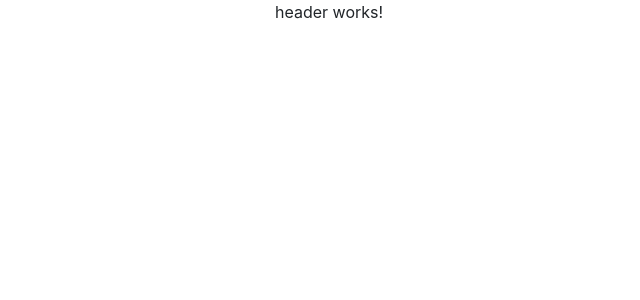
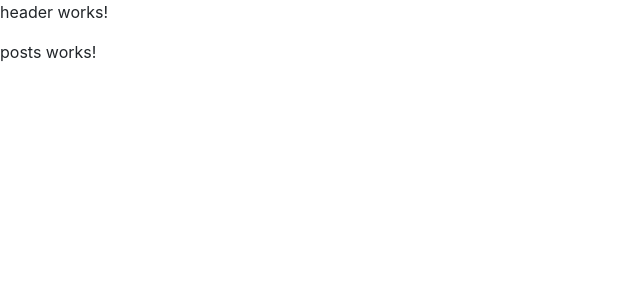
Before and after one commit to damianArgote/blog-frontend-angular, an Angular app: page /posts in a window 1280 px wide. Before the commit this address led to /. Shown: the top 300 px of the page, without its empty margins (0-640 px from the left). Built offline with nearby package versions, Linux system fonts and the light colour scheme.

Commit message:
Feature configure routing

```diff
--- a/src/app/app-routing.module.ts
+++ b/src/app/app-routing.module.ts
@@ -1,10 +1,14 @@
 import { NgModule } from '@angular/core';
 import { RouterModule, Routes } from '@angular/router';
+import {PostsComponent} from './posts/posts.component';
 
-const routes: Routes = [];
+const routes: Routes = [
+  {path:'posts', component:PostsComponent}
+];
 
 @NgModule({
   imports: [RouterModule.forRoot(routes)],
   exports: [RouterModule]
 })
 export class AppRoutingModule { }
+export const routingComponents = [PostsComponent]
--- a/src/app/app.component.html
+++ b/src/app/app.component.html
@@ -1,7 +1,2 @@
-<div class="container">
-  <div class="row">
-    <div class="col-lg-8 col-md-10 mx-auto">
-        <app-header></app-header>
-    </div>
-  </div>
-</div>
+<app-header></app-header>
+<router-outlet></router-outlet>
--- a/src/app/app.module.ts
+++ b/src/app/app.module.ts
@@ -1,14 +1,16 @@
 import { NgModule } from '@angular/core';
 import { BrowserModule } from '@angular/platform-browser';
 
-import { AppRoutingModule } from './app-routing.module';
+import { AppRoutingModule,routingComponents } from './app-routing.module';
 import { AppComponent } from './app.component';
 import { HeaderComponent } from './header/header.component';
+
 
 @NgModule({
   declarations: [
     AppComponent,
-    HeaderComponent
+    HeaderComponent,
+    routingComponents
   ],
   imports: [
     BrowserModule,
--- /dev/null
+++ b/src/app/posts/posts.component.html
@@ -0,0 +1 @@
+<p>posts works!</p>
--- /dev/null
+++ b/src/app/posts/posts.component.ts
@@ -0,0 +1,15 @@
+import { Component, OnInit } from '@angular/core';
+
+@Component({
+  selector: 'app-posts',
+  templateUrl: './posts.component.html',
+  styleUrls: ['./posts.component.css']
+})
+export class PostsComponent implements OnInit {
+
+  constructor() { }
+
+  ngOnInit(): void {
+  }
+
+}
```
Also changed, not shown: src/app/posts/posts.component.css (added).
